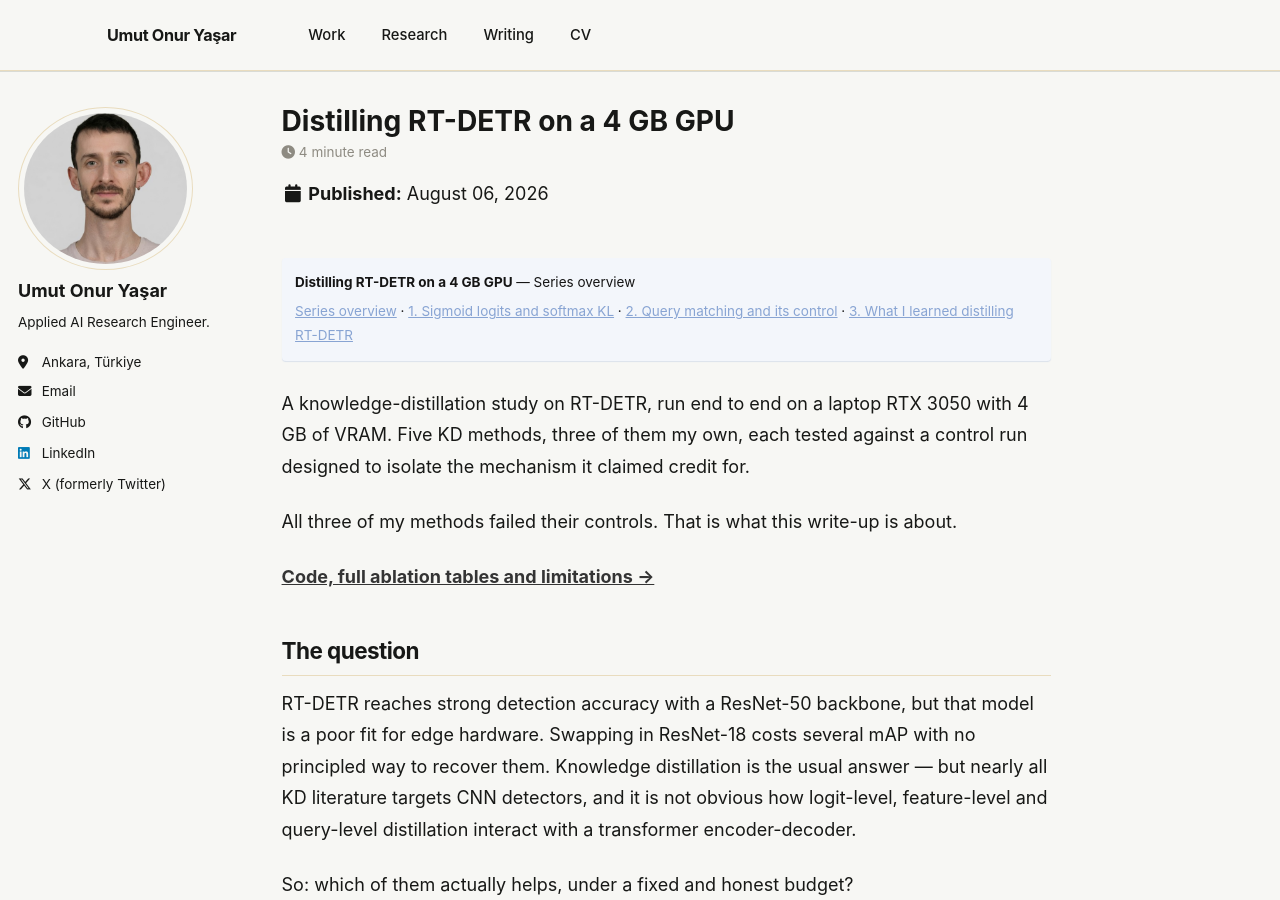
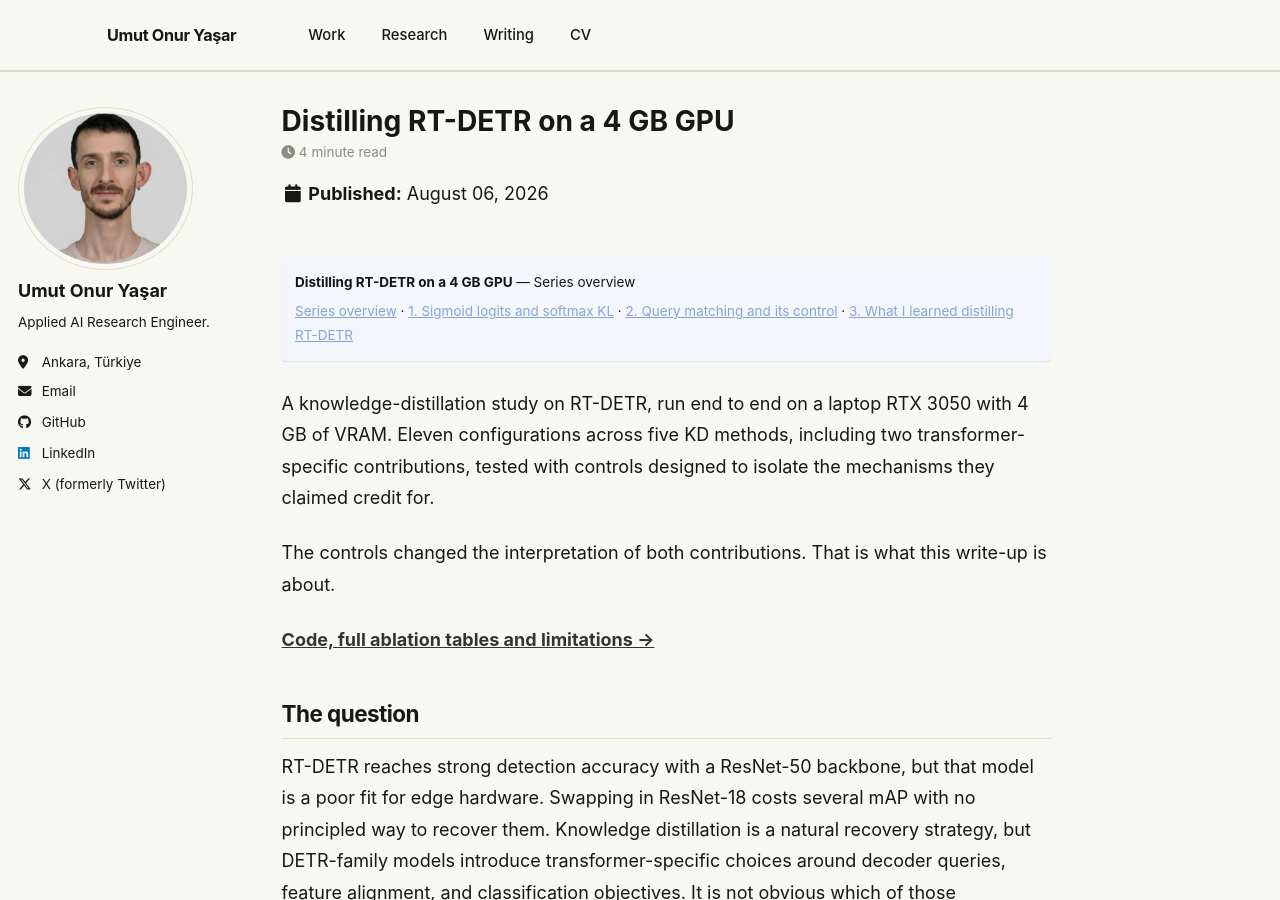
Before and after one commit to umutonuryasar/umutonuryasar.github.io, a Jekyll site: the page built from _posts/2026-08-06-rt-detr-kd.md, in a window 1280 px wide and 900 px high. Built offline with Jekyll 4.4.1, drawn with Linux system fonts in a browser that asks for light colours; a script bundle is joined from its source files by our own code; library files that are not in the unit come from our copies; some of the changed text lies outside the part shown.

Commit message:
Align RT-DETR KD report with final study framing

```diff
--- a/_posts/2026-08-06-rt-detr-kd.md
+++ b/_posts/2026-08-06-rt-detr-kd.md
@@ -2,7 +2,7 @@
 title: "Distilling RT-DETR on a 4 GB GPU"
 date: 2026-08-06
 permalink: /rt-detr-kd/
-excerpt: "A controlled knowledge-distillation study on RT-DETR — three novel methods, all refuted by their own control runs, reported as it happened."
+excerpt: "A controlled knowledge-distillation study on RT-DETR — 11 configurations across five KD methods, with transformer-specific ideas tested against their controls."
 toc: true
 toc_label: "Contents"
 tags:
@@ -15,10 +15,11 @@ tags:
 {% include rt-detr-series.html part=0 live=3 %}
 
 A knowledge-distillation study on RT-DETR, run end to end on a laptop RTX 3050
-with 4 GB of VRAM. Five KD methods, three of them my own, each tested against a
-control run designed to isolate the mechanism it claimed credit for.
+with 4 GB of VRAM. Eleven configurations across five KD methods, including two
+transformer-specific contributions, tested with controls designed to isolate the
+mechanisms they claimed credit for.
 
-All three of my methods failed their controls. That is what this write-up is about.
+The controls changed the interpretation of both contributions. That is what this write-up is about.
 
 [**Code, full ablation tables and limitations →**](https://github.com/umutonuryasar/rt-detr-kd)
 
@@ -26,10 +27,11 @@ All three of my methods failed their controls. That is what this write-up is abo
 
 RT-DETR reaches strong detection accuracy with a ResNet-50 backbone, but that
 model is a poor fit for edge hardware. Swapping in ResNet-18 costs several mAP
-with no principled way to recover them. Knowledge distillation is the usual
-answer — but nearly all KD literature targets CNN detectors, and it is not
-obvious how logit-level, feature-level and query-level distillation interact
-with a transformer encoder-decoder.
+with no principled way to recover them. Knowledge distillation is a natural
+recovery strategy, but DETR-family models introduce transformer-specific choices
+around decoder queries, feature alignment, and classification objectives. It is
+not obvious which of those mechanisms matter under a tightly controlled compute
+budget.
 
 So: which of them actually helps, under a fixed and honest budget?
 
@@ -113,9 +115,9 @@ matching. I implemented it, expected it to win, and it lost — reproducibly.
 Here's what the control taught me.
 
 **3. [What I Learned Distilling RT-DETR on a 4 GB GPU](/posts/2026/08/rt-detr-kd-what-i-learned/)**
-An end-to-end knowledge distillation study on a single RTX 3050. Three novel
-claims, all three refuted by their own controls — and why that turned out to
-be the point.
+An end-to-end knowledge distillation study on a single RTX 3050. Two
+transformer-specific contributions tested against controls — and why the controls
+turned out to be the point.
 
 ## Scope
 
@@ -125,3 +127,6 @@ under a fixed budget. λ was swept only within one method family, so the headlin
 number is *the best configuration found*, not *the best method*. Full
 limitations are in the
 [repository README](https://github.com/umutonuryasar/rt-detr-kd#limitations).
+
+For a shorter project-level summary, see the
+[RT-DETR KD case study](/portfolio/rt-detr-kd/).
```
